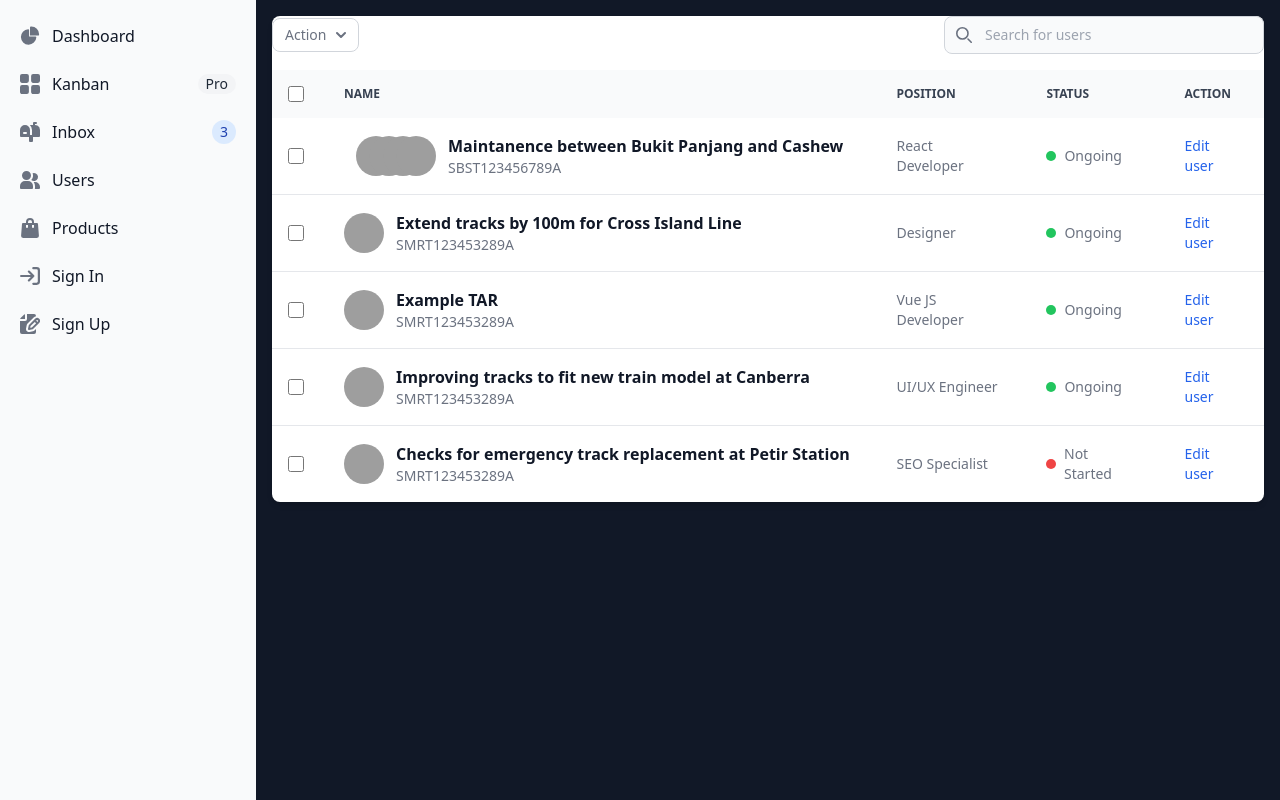
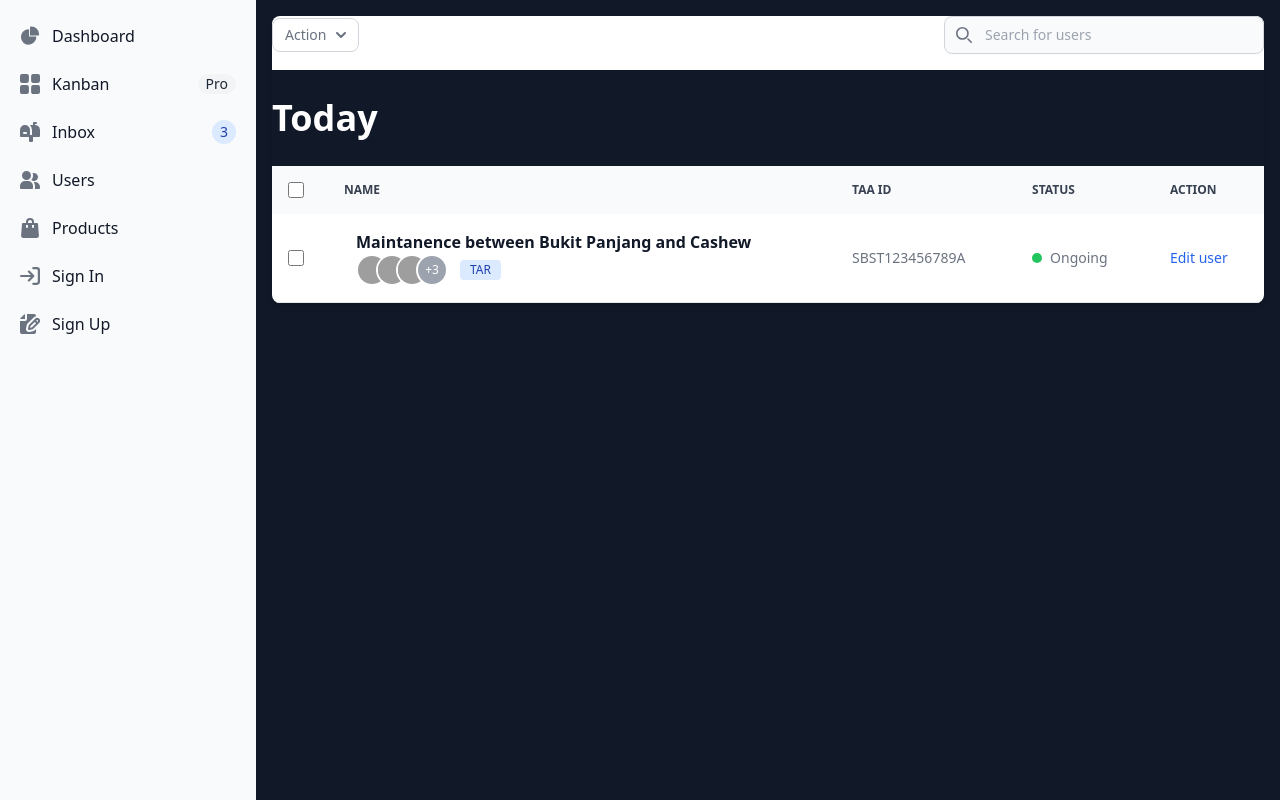
Before and after one commit to AloneTotally/Railtech-server, a website: page templates/railtech-web-flowbite.html in a window 1280 px wide. Drawn offline with nearby package versions, Linux system fonts and the light colour scheme; grey boxes are pictures that could not be loaded.

Commit message:
modified home screen

```diff
--- a/templates/railtech-web-flowbite.html
+++ b/templates/railtech-web-flowbite.html
@@ -6,7 +6,11 @@
     <meta name="viewport" content="width=device-width, initial-scale=1.0">
     <title>Document</title>
     <!-- <link href="https://cdn.jsdelivr.net/npm/flowbite@2.5.2/dist/flowbite.min.css" rel="stylesheet" /> -->
+    <!-- TAILWIND STYLES -->
     <link href="../static/output.css" rel="stylesheet">
+
+    <!-- ALPINE IMPORT -->
+    <script defer src="https://cdn.jsdelivr.net/npm/alpinejs@3.x.x/dist/cdn.min.js"></script>
 </head>
 
 <body class="bg-gray-900">
@@ -181,6 +185,9 @@
                         placeholder="Search for users">
                 </div>
             </div>
+
+            <h1 class="text-4xl font-bold text-white my-7">Today</h1>
+
             <table class="w-full text-sm text-left rtl:text-right text-gray-500 dark:text-gray-400">
                 <thead class="text-xs text-gray-700 uppercase bg-gray-50 dark:bg-gray-700 dark:text-gray-400">
                     <tr>
@@ -195,7 +202,7 @@
                             Name
                         </th>
                         <th scope="col" class="px-6 py-3">
-                            Position
+                            TAA ID
                         </th>
                         <th scope="col" class="px-6 py-3">
                             Status
@@ -218,25 +225,22 @@
                         <th scope="row"
                             class="flex items-center px-6 py-4 text-gray-900 whitespace-nowrap dark:text-white">
                             <div class="ps-3">
-                                <div class="relative w-10 mr-10 flex items-center">
-                                    <img class="w-10 h-10 rounded-full absolute left-0" src="https://flowbite.com/docs/images/people/profile-picture-1.jpg"
-                                        alt="Jese image">
-                                    <img class="w-10 h-10 rounded-full absolute left-1/3" src="https://flowbite.com/docs/images/people/profile-picture-1.jpg"
-                                        alt="Jese image">
-                                        <img class="w-10 h-10 rounded-full absolute left-2/3" src="https://flowbite.com/docs/images/people/profile-picture-1.jpg"
-                                        alt="Jese image">
-                                    <img class="w-10 h-10 rounded-full absolute left-full" src="https://flowbite.com/docs/images/people/profile-picture-1.jpg"
-                                        alt="Jese image">
+                                <div class="text-base font-semibold">Maintanence between Bukit Panjang and Cashew </div>
+                                <div class="flex flex-row items-center gap-3">
+                                    <!-- <div class="font-normal">SBST123456789A</div> -->
+                                    <div class="flex -space-x-3 rtl:space-x-reverse">
+                                        <img class="w-8 h-8 border-2 border-white rounded-full dark:border-gray-800" src="https://flowbite.com/docs/images/people/profile-picture-5.jpg" alt="">
+                                        <img class="w-8 h-8 border-2 border-white rounded-full dark:border-gray-800" src="https://flowbite.com/docs/images/people/profile-picture-2.jpg" alt="">
+                                        <img class="w-8 h-8 border-2 border-white rounded-full dark:border-gray-800" src="https://flowbite.com/docs/images/people/profile-picture-3.jpg" alt="">
+                                        <a class="flex items-center justify-center w-8 h-8 text-xs font-medium text-white bg-gray-400 border-2 border-white rounded-full hover:bg-gray-500 dark:border-gray-800" href="#">+3</a>
+                                    </div>
+                                    <span class="bg-blue-100 text-blue-800 text-xs font-medium me-2 px-2.5 py-0.5 rounded dark:bg-blue-900 dark:text-blue-300">TAR</span>
+                                 </div>
 
-                                </div>
-                            </div>
-                            <div class="ps-3">
-                                <div class="text-base font-semibold">Maintanence between Bukit Panjang and Cashew </div>
-                                <div class="font-normal text-gray-500">SBST123456789A</div>
                             </div>
                         </th>
                         <td class="px-6 py-4">
-                            React Developer
+                            SBST123456789A
                         </td>
                         <td class="px-6 py-4">
                             <div class="flex items-center">
@@ -248,7 +252,7 @@
                                 user</a>
                         </td>
                     </tr>
-                    <tr
+                    <!-- <tr
                         class="bg-white border-b dark:bg-gray-800 dark:border-gray-700 hover:bg-gray-50 dark:hover:bg-gray-700">
                         <td class="w-4 p-4">
                             <div class="flex items-center">
@@ -370,15 +374,11 @@
                             <a href="#" class="font-medium text-blue-600 dark:text-blue-500 hover:underline">Edit
                                 user</a>
                         </td>
-                    </tr>
+                    </tr> -->
                 </tbody>
             </table>
         </div>
-
     </div>
-
-    <!-- And include the following JavaScript file before the end of the body element -->
-    <!-- <script src="https://cdn.jsdelivr.net/npm/flowbite@2.5.2/dist/flowbite.min.js"></script> -->
 </body>
 
 </html>
```
Also changed, not shown: static/output.css, 1 other file.
